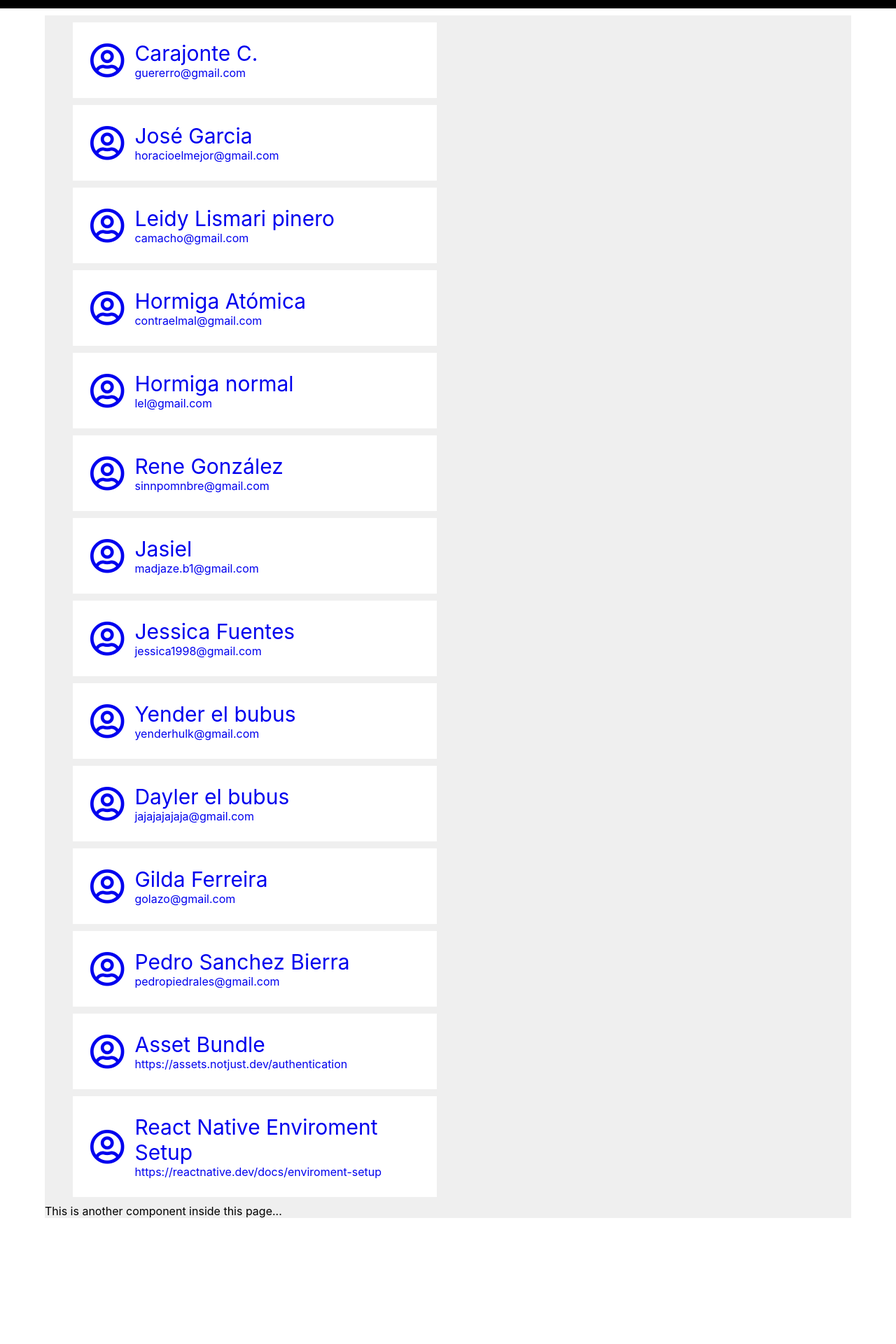
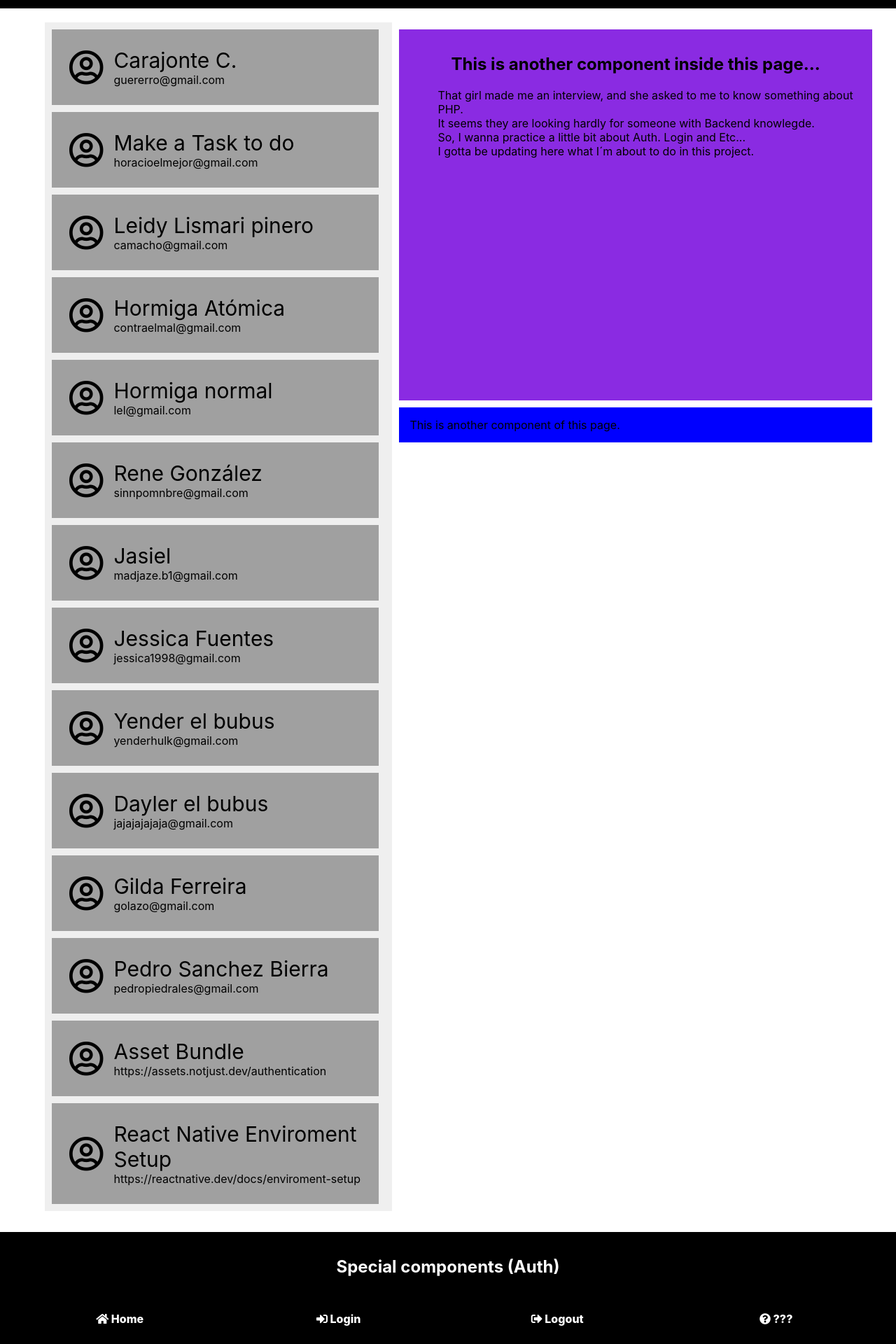
Before and after one commit to MadJaze/agenda, a React (Create React App) app: page /modificar in a window 1280 px wide. Shown: the part 40-1960 px from the top of the page at 70% size. Before the commit the page ends 1780 px from the top, so only its background shows below. Built offline with nearby package versions, Linux system fonts and the light colour scheme; data requests are answered from the project's data file.

Commit message:
footer completed

```diff
--- a/db.json
+++ b/db.json
@@ -6,7 +6,7 @@
       "id": 5
     },
     {
-      "name": "José Garcia ",
+      "name": "Make a Task to do",
       "email": "horacioelmejor@gmail.com",
       "id": 6
     },
--- a/package.json
+++ b/package.json
@@ -7,6 +7,7 @@
     "@testing-library/react": "^11.1.0",
     "@testing-library/user-event": "^12.1.10",
     "axios": "^0.21.4",
+    "bootstrap": "^5.1.3",
     "react": "^17.0.2",
     "react-dom": "^17.0.2",
     "react-router-dom": "^5.3.0",
--- a/src/App.js
+++ b/src/App.js
@@ -1,4 +1,5 @@
 import React from 'react'
+import Footer from './components/footer';
 import { BrowserRouter as Router, Switch, Route, Link} from 'react-router-dom'
 import Listar from './components/listar';
 import Criar from './components/criar';
@@ -22,7 +23,7 @@ function App() {
 
 <Switch>
   <Route exact path="/">
-      <Criar />
+  <div className="criar">  <Criar /> </div>
   </Route>
   <Route path="/listar">
   <Listar />
@@ -40,7 +41,7 @@ function App() {
 
 
 </Switch>
-
+<Footer />
     </Router>
   );
 }
--- /dev/null
+++ b/src/components/criar.css
@@ -0,0 +1,4 @@
+.titulo {
+   margin: 0 auto;
+   text-align: center;
+}
--- a/src/components/criar.js
+++ b/src/components/criar.js
@@ -1,5 +1,6 @@
 import React, { useState } from 'react'
 import { criarContato } from './axios'
+import './criar.css'
 
 function Criar() {
     const [name, setName] = useState("");
@@ -16,7 +17,7 @@ function Criar() {
 
         <form className="criar-container" onSubmit={handleSubmit}>
 
-            <h1>Insira seu novo contato</h1>
+            <h1 className="titulo">Insira seu novo contato</h1>
 
             <label>Nome:</label>
             <input type="text" onChange={(event) => setName(event.target.value)}/>
--- /dev/null
+++ b/src/components/footer.css
@@ -0,0 +1,37 @@
+.footer-main-container {
+    background-color: black;
+    margin-bottom: 0;
+    margin-top: 20px;
+    padding: 15px;
+    color: white;
+}
+
+ .icons {
+
+   display: flex;
+   justify-content: space-around;
+   text-align: center;
+   font-weight: 800;
+   margin-right: 0;
+  padding-inline-start: 0;
+
+
+
+}
+
+.icons li {
+    width: 100px;
+    cursor: pointer;
+    transition: 300ms;
+    margin: 20px auto;
+    padding: 10px;
+    border-radius: 10px;
+}
+
+.icons li:hover {
+    background-color: cornsilk;
+    color: black;
+    width: 120px;
+    letter-spacing: 2px;
+
+}
--- /dev/null
+++ b/src/components/footer.js
@@ -0,0 +1,21 @@
+import React from 'react'
+import './footer.css'
+
+export default function Footer() {
+    return (
+        <div className= "footer-main-container">
+
+            <h2>Special components (Auth)</h2>
+
+
+                <ul className='icons'>
+                    <li><i className="fas fa-home"> </i> Home</li>
+                    <li>  <i class="fas fa-sign-in-alt"></i> Login</li>
+                    <li> <i class="fas fa-sign-out-alt"></i> Logout</li>
+                    <li> <i class="fas fa-question-circle"></i> ???</li>
+                </ul>
+
+
+        </div>
+    )
+}
--- a/src/components/modificar.css
+++ b/src/components/modificar.css
@@ -1,24 +1,39 @@
+.supremeContainer {
+    display: flex;
+    width: 90%;
+
+    margin: 10px auto;
+    padding: 10px;
+}
+
 .main-content {
  display: inline-block;
  background: rgba(0, 0, 0, 0.062);
- width: 90%;
+ width: 47%;
+ margin-right: 10px;
 
- margin: 10px 5% auto;
+
+}
+
+h2 {
+    text-align: center;
 }
 
 
 .container-update {
-    background: white;
-    width: 500px;
+    background: rgb(160, 160, 160);
+    width: 90%;
     display: flex;
-    margin: 10px 0 10px 40px;
+    margin: 10px 30px 10px 10px;
     padding: 10px;
+    color: black;
     align-items: center;
 }
 
 .name-update {
     font-size: 30px;
     margin-bottom: 10px;
+
 }
 
 .fa-user-circle {
@@ -36,3 +51,27 @@ span {
     font-size: 30px;
     cursor: pointer;
 }
+
+.criar {
+    width: 90%;
+    background-color: brown;
+    margin: auto;
+    height: 700px;
+    padding: 20px;
+}
+
+.another-thing  {
+    background-color: blueviolet;
+    width: 100%;
+    padding: 15px;
+    height: 500px;
+    margin-top: 10px;
+}
+
+.another-thing2 {
+    background: blue;
+    margin-top: 10px;
+    width: 100%;
+    padding: 15px;
+
+}
--- a/src/components/modificar.js
+++ b/src/components/modificar.js
@@ -29,8 +29,8 @@ import { listarContatos } from './axios'
     }
 
     return (
-
-        <div className="main-content">
+      <div className="supremeContainer">
+                <div className="main-content">
 
             {array.data?.map((data) => {
                 return (
@@ -51,12 +51,23 @@ import { listarContatos } from './axios'
                     </Link>
                 )
             }) }
-            <div>
-            <div className="another-thing">
-                This is another component inside this page...
+
+        </div>
+        <div className="asideContent">
+        <div className="another-thing">
+               <h2> This is another component inside this page... </h2>
+                <ul>
+                    <li>That girl made me an interview, and she asked to me to know something about PHP.</li>
+                    <li>It seems they are looking hardly for someone with Backend knowlegde.</li>
+                    <li>So, I wanna practice a little bit about Auth. Login and Etc...</li>
+                    <li>I gotta be updating here what I´m about to do in this project. </li>
+                </ul>
             </div>
+
+            <div className="another-thing2"> This is another component of this page.</div>
             </div>
         </div>
+
     )
 
  }
```
Also changed, not shown: 1 other file (tests, documents, lock files or other folders).
